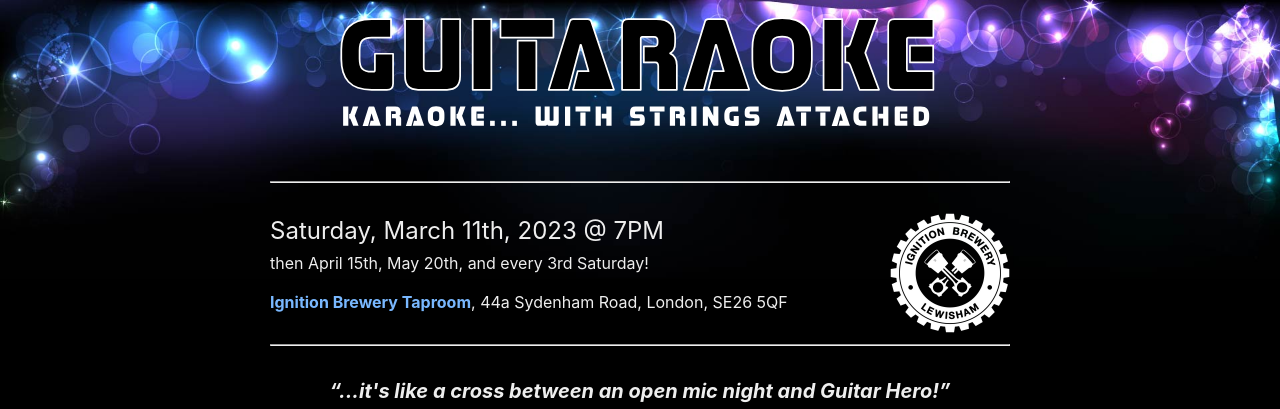
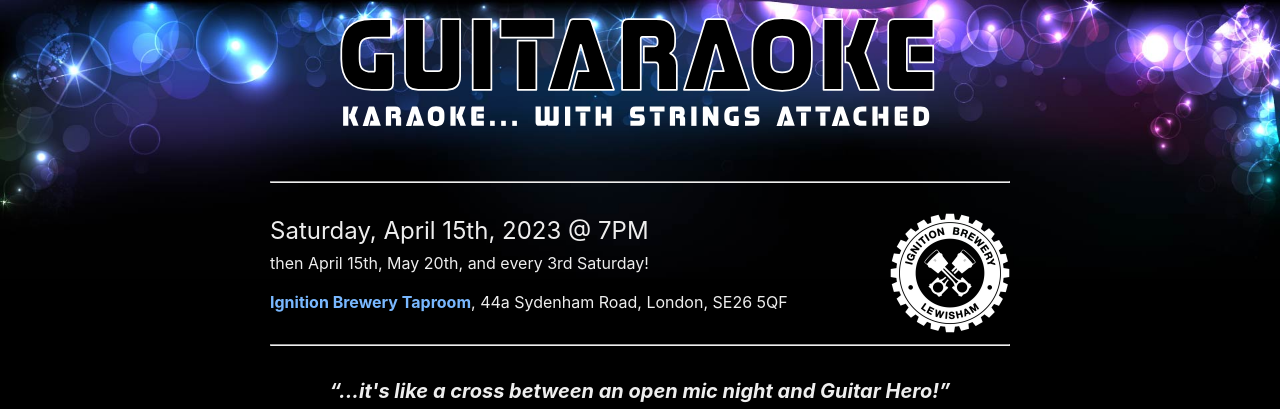
Before and after one commit to dylanbeattie/guitaraoke.live, a Jekyll site: the page built from index.md, in a window 1280 px wide and 900 px high. Shown: the top 409 px of the window. Built offline with Jekyll 4.4.1, drawn with Linux system fonts in a browser that asks for light colours; comment, search, counter and statistics services are not loaded.

Commit message:
Update index.md

```diff
--- a/index.md
+++ b/index.md
@@ -9,7 +9,7 @@ layout: home
 <a href="https://ignition.beer/">
 <img src="ignition-logo-white-on-trans.webp" style="float: right; width: 120px; height: 120px;" />
 </a>
-    <h2 style="margin-bottom: 2px;">Saturday, March 11th, 2023 @ 7PM</h2>
+    <h2 style="margin-bottom: 2px;">Saturday, April 15th, 2023 @ 7PM</h2>
     <p>then April 15th, May 20th, and every 3rd Saturday!</p>
 
     <!--
```
